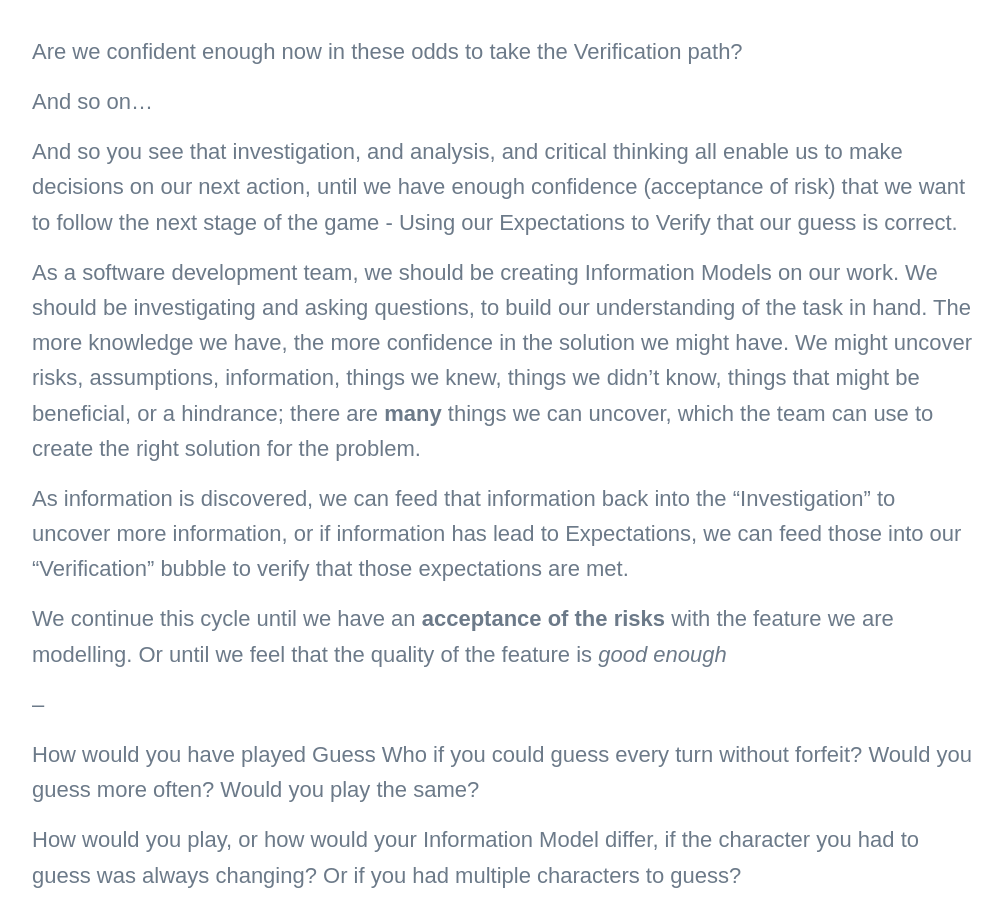
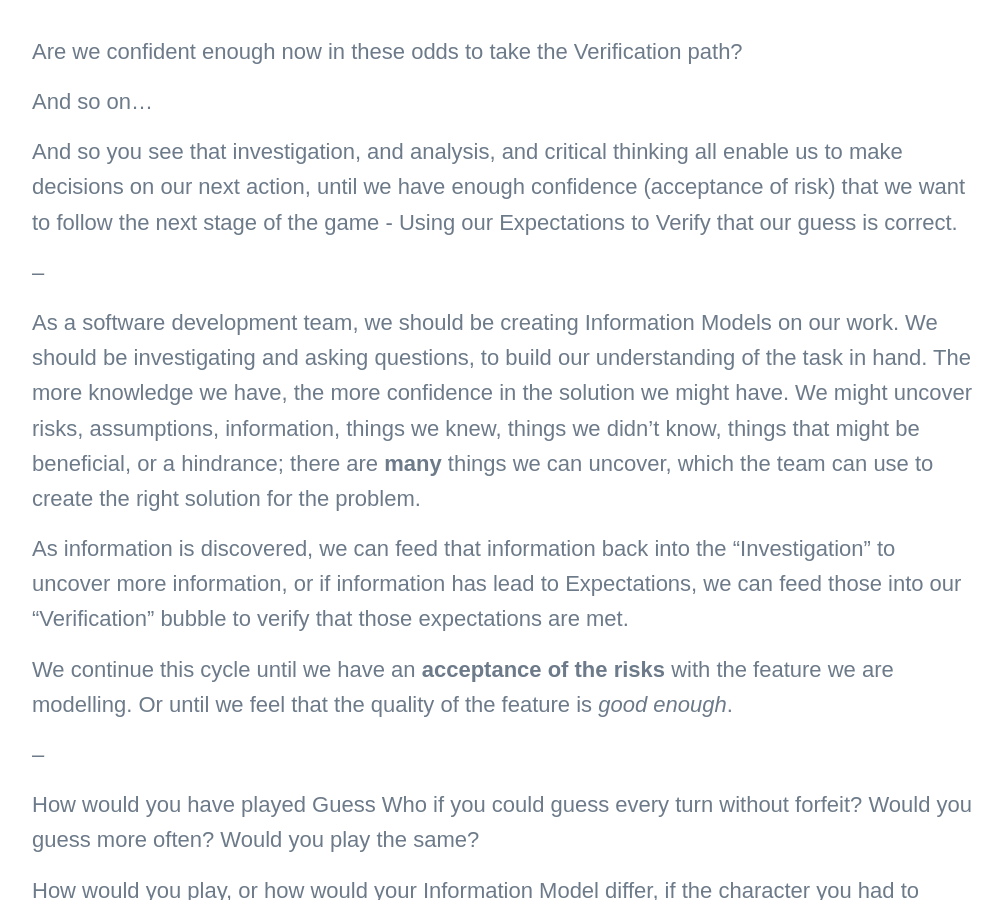
Before and after one commit to TheTestingMuse/thetestingmuse.github.io, a Jekyll site: the page built from _posts/2020-06-28-guess-who-information-model.md, in a window 1280 px wide and 900 px high, scrolled down 3969 px. Shown: the whole window, without its empty margins (138-1141 px from the left). Built offline with Jekyll 4.4.1, drawn with Linux system fonts in a browser that asks for light colours; nearby versions of some CDN libraries; some web fonts are replaced.

```diff
--- a/_posts/2020-06-28-guess-who-information-model.md
+++ b/_posts/2020-06-28-guess-who-information-model.md
@@ -79,11 +79,13 @@ And so on...
 
 And so you see that investigation, and analysis, and critical thinking all enable us to make decisions on our next action, until we have enough confidence (acceptance of risk) that we want to follow the next stage of the game - Using our Expectations to Verify that our guess is correct.
 
+--
+
 As a software development team, we should be creating Information Models on our work. We should be investigating and asking questions, to build our understanding of the task in hand. The more knowledge we have, the more confidence in the solution we might have. We might uncover risks, assumptions, information, things we knew, things we didn't know, things that might be beneficial, or a hindrance; there are **many** things we can uncover, which the team can use to create the right solution for the problem.
 
 As information is discovered, we can feed that information back into the "Investigation" to uncover more information, or if information has lead to Expectations, we can feed those into our "Verification" bubble to verify that those expectations are met.
 
-We continue this cycle until we have an **acceptance of the risks** with the feature we are modelling. Or until we feel that the quality of the feature is _good enough_
+We continue this cycle until we have an **acceptance of the risks** with the feature we are modelling. Or until we feel that the quality of the feature is _good enough_.
 
 --
 
```
